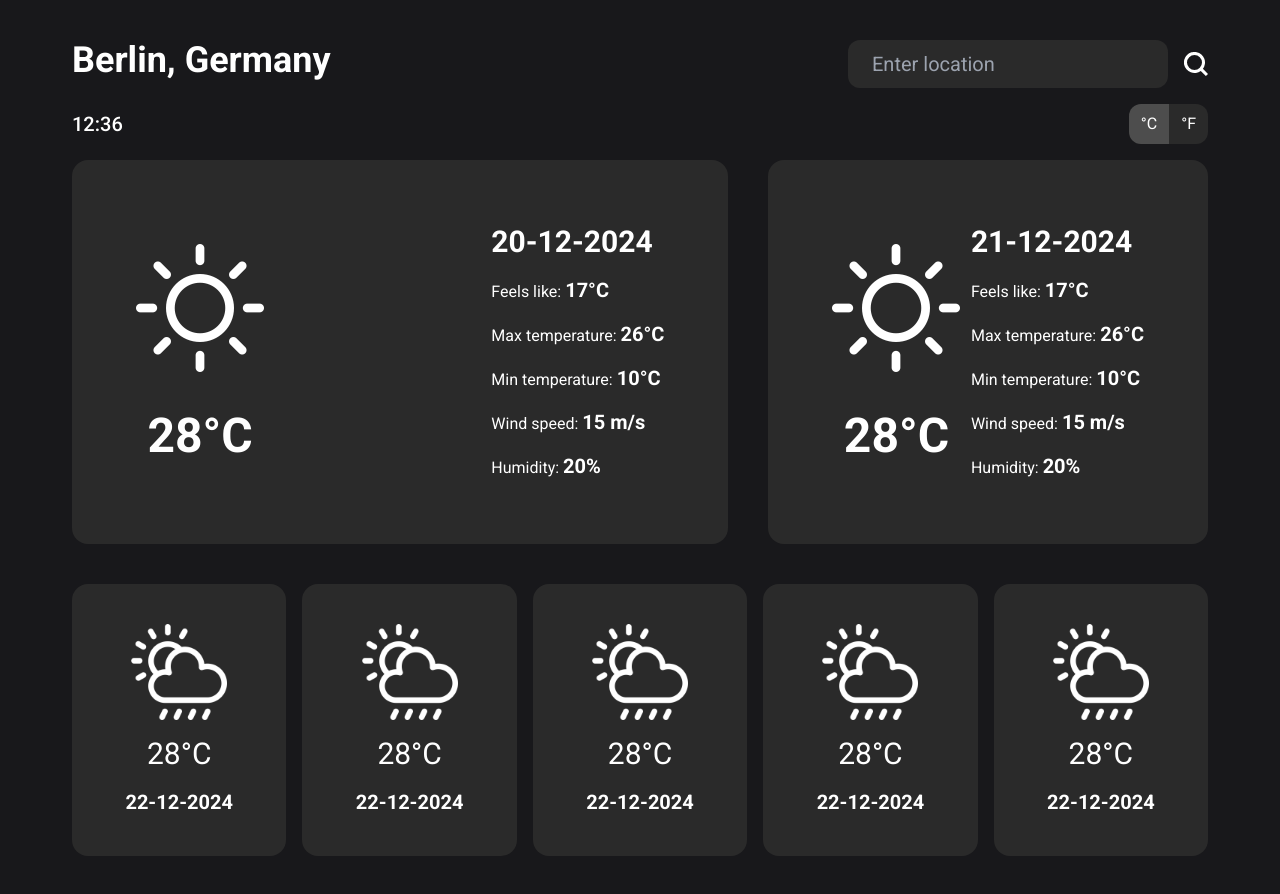
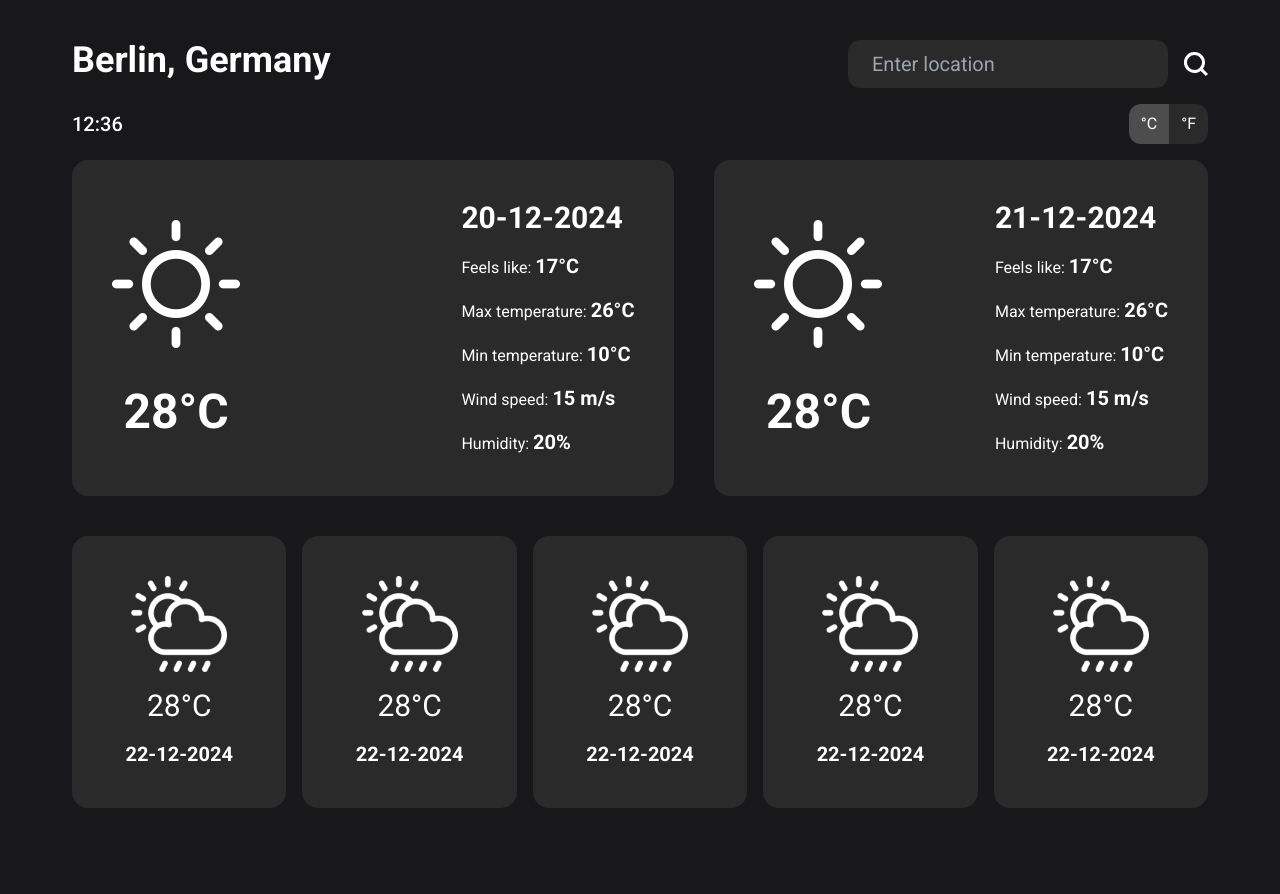
Before and after one commit to all0ver/weatherApp, a website with bundled scripts: page src/index.html in a window 1280 px wide. After the commit the page ends 848 px from the top, so only its background shows below. Built offline with nearby package versions, Linux system fonts and the light colour scheme; no server answers.

Commit message:
ui fixes

```diff
--- a/src/index.html
+++ b/src/index.html
@@ -49,7 +49,7 @@
     <div id="weather" class="flex-1">
       <div class="flex items-center justify-between max-[1199px]:flex-col gap-10">
         <div id="today"
-          class="flex items-center justify-between min-[1200px]:basis-[60%] w-full bg-[#2a2a2a] p-16 rounded-2xl max-[550px]:flex-col max-[550px]:gap-8">
+          class="flex items-center justify-between min-[1200px]:basis-[55%] w-full bg-[#2a2a2a] p-10 rounded-2xl max-[1200px]:flex-col max-[1200px]:gap-8">
           <div class="flex flex-col items-center gap-10">
             <img src="./img/sunny.png" alt="weather icon" class="w-32">
             <p class="text-5xl font-bold">28°C</p>
@@ -64,7 +64,7 @@
           </div>
         </div>
         <div id="tomorrow"
-          class="flex items-center justify-between min-[1200px]:basis-[40%] w-full bg-[#2a2a2a] p-16 rounded-2xl max-[550px]:flex-col max-[550px]:gap-8">
+          class="flex items-center justify-between min-[1200px]:basis-[45%] w-full bg-[#2a2a2a] p-10 rounded-2xl max-[1200px]:flex-col max-[1200px]:gap-8">
           <div class="flex flex-col items-center gap-10">
             <img src="./img/sunny.png" alt="weather icon" class="w-32">
             <p class="text-5xl font-bold">28°C</p>
```
Also changed, not shown: src/output.css.
